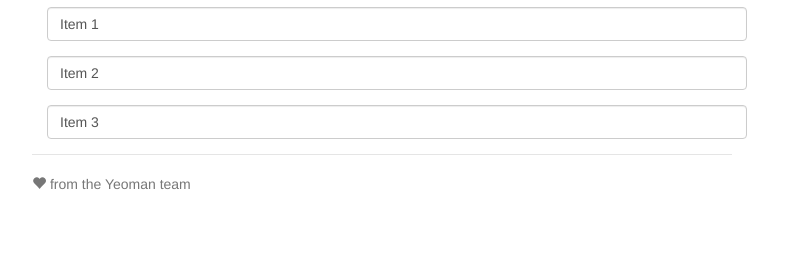
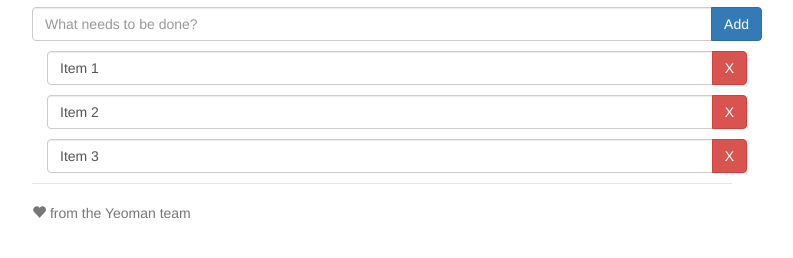
Before and after one commit to hilmarp/yo_todo, a website: page app/index.html in a window 1280 px wide. Shown: the part 166-424 px from the top of the page, without its empty margins (258-1051 px from the left). Drawn offline with nearby package versions, Linux system fonts and the light colour scheme; some packages are replaced by stand-ins of ours; files that its build step writes are made by us from their sources.

Commit message:
addTodo og deleteTodo tilbúið

```diff
--- a/app/scripts/controllers/main.js
+++ b/app/scripts/controllers/main.js
@@ -8,6 +8,18 @@
  * Controller of the mytodoApp
  */
 angular.module('mytodoApp')
+
   .controller('MainCtrl', function ($scope) {
+
     $scope.todos = ['Item 1', 'Item 2', 'Item 3'];
+
+    $scope.addTodo = function() {
+    	$scope.todos.push($scope.todo);
+    	$scope.todo = '';
+    };
+
+    $scope.removeTodo = function(index) {
+    	$scope.todos.splice(index, 1);
+    };
+
   });
--- a/app/views/main.html
+++ b/app/views/main.html
@@ -1,6 +1,22 @@
 <div class="container">
   <h2>My todos</h2>
-  <p class="form-group" ng-repeat="todo in todos">
+
+  <form role="form" ng-submit="addTodo()">
+    <div class="row">
+      <div class="input-group">
+        <input type="text" ng-model="todo" placeholder="What needs to be done?" class="form-control">
+        <span class="input-group-btn">
+          <input type="submit" class="btn btn-primary" value="Add">
+        </span>
+      </div>
+    </div>
+  </form>
+  <p></p>
+
+  <p class="input-group" ng-repeat="todo in todos">
     <input type="text" ng-model="todo" class="form-control">
+    <span class="input-group-btn">
+      <button class="btn btn-danger" ng-click="removeTodo($index)" aria-label="Remove">X</button>
+    </span>
   </p>
 </div>
```
